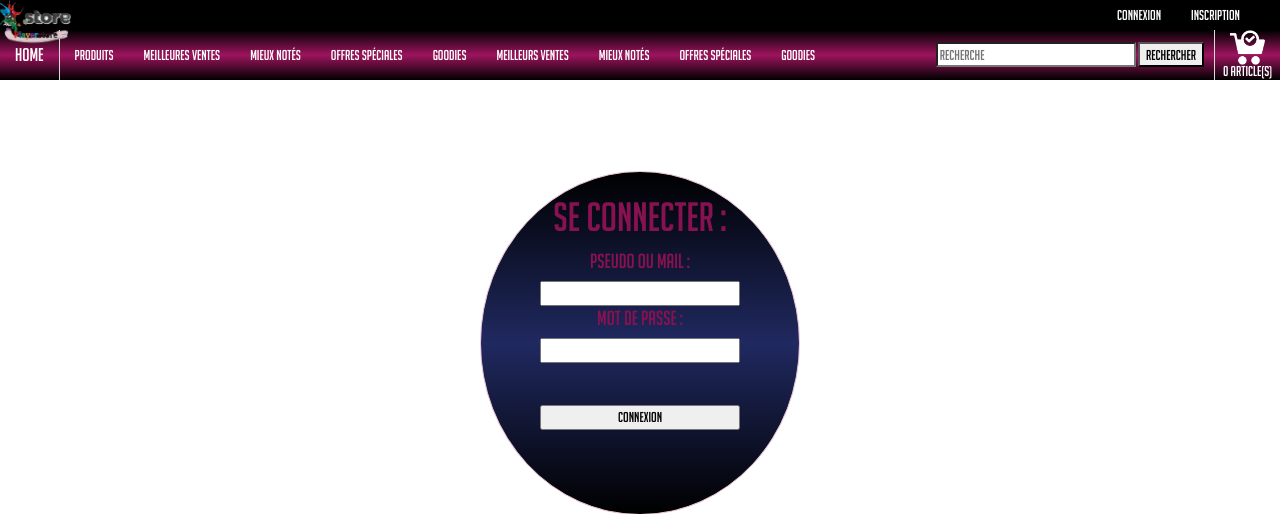
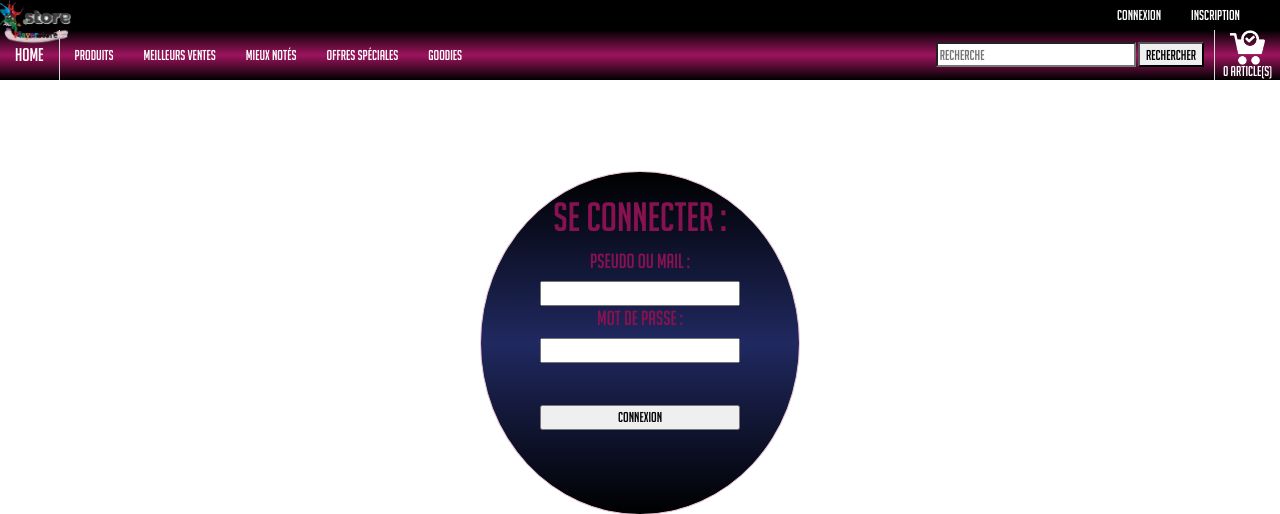
Before and after one commit to SarahBen22/E-commerce, a PHP site: page /E-commerce/index.php/connexion in a window 1280 px wide. Shown: the top 514 px of the page. Run offline with PHP 8.4, Linux system fonts and the light colour scheme; data comes from the database, SQL or seed files in the repository; data that the repository does not hold is empty.

Commit message:
ajustement visu

```diff
--- a/views/navbar.php
+++ b/views/navbar.php
@@ -75,12 +75,6 @@
 		</li>
 
 
-
-
-		  	<li><a href="">Meilleures Ventes</a></li>
-		  	<li><a href="">Mieux Notés</a></li>
-		  	<li><a href="">Offres Spéciales</a></li>
-		  	<li><a href="">Goodies</a></li>
 
 		<li><a href="">Meilleurs Ventes</a></li>
 		<li><a href="">Mieux Notés</a></li>
```
